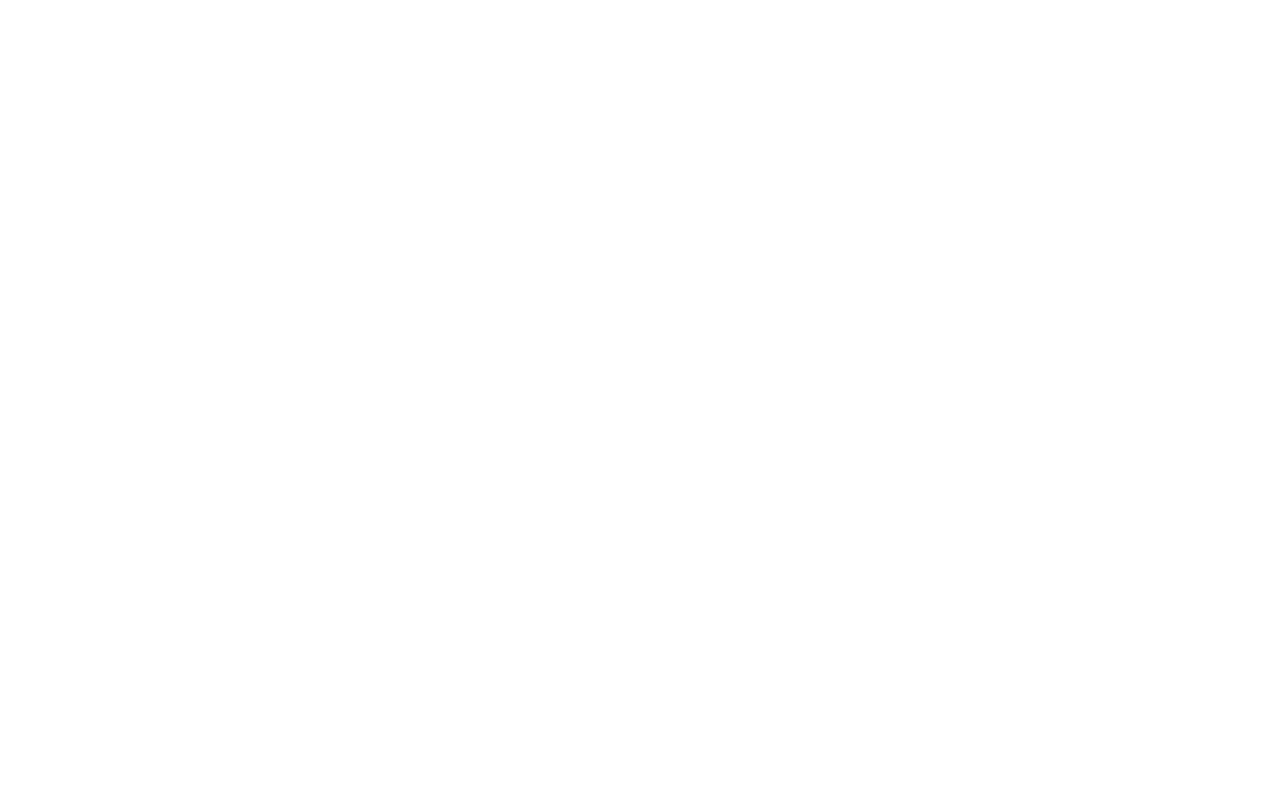
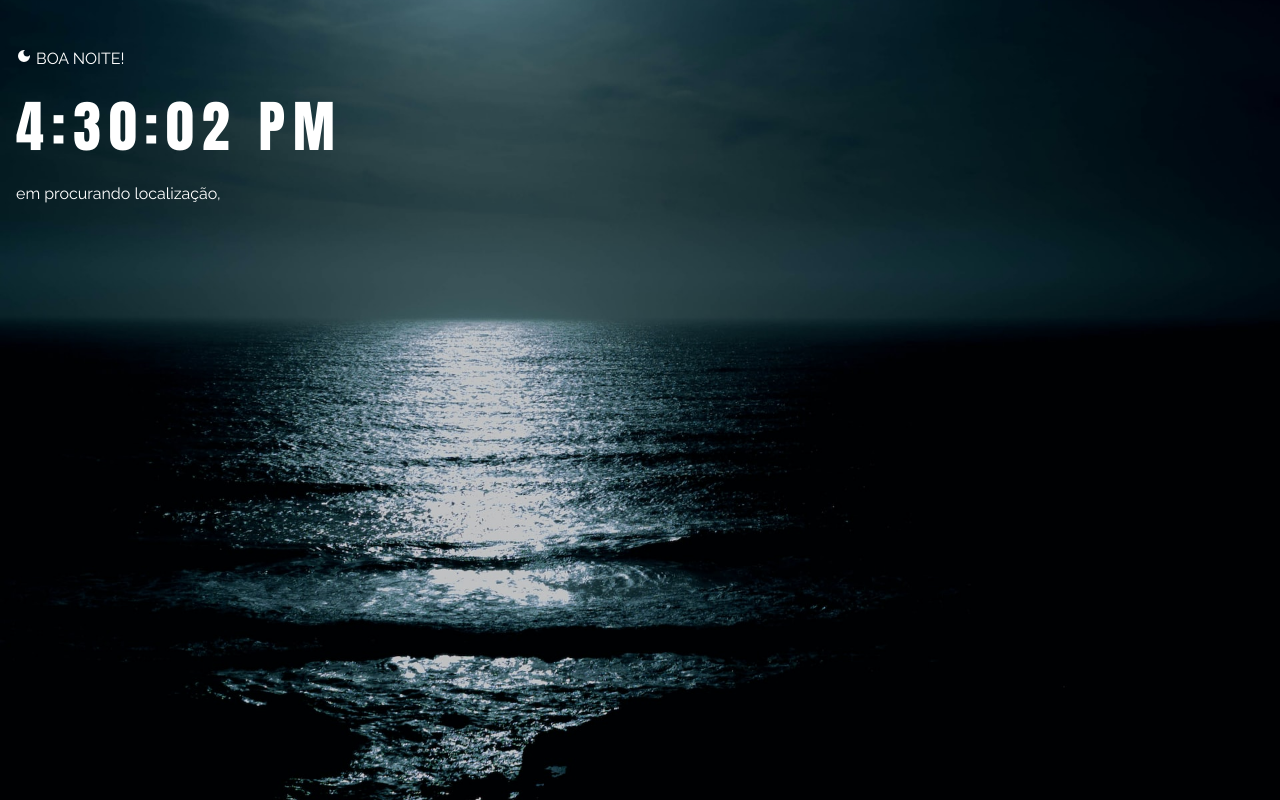
Before and after one commit to Arydiane/clock, a React (Create React App) app: page / in a window 1280 px wide. Built offline with nearby package versions, Linux system fonts and the light colour scheme.

Commit message:
feature - exibe horário atualizado

```diff
--- a/src/components/Clock/index.jsx
+++ b/src/components/Clock/index.jsx
@@ -1,27 +1,50 @@
-import React from "react";
+import React, { useEffect, useState } from "react";
 import styles from "./Clock.module.scss"
+import backgroundDay from "assets/images/day-medium.jpg"
+import backgroundNight from "assets/images/night-medium.jpg"
+import { MdDarkMode, MdWbSunny } from "react-icons/md";
 
-export default function Clock(){
+export default function Clock() {
 
     let now = new Date()
+    const [time, setTime] = useState(() => { return now.toLocaleTimeString() })
+    const [location, setLocation] = useState(() => { return { city: "procurando localização", countryCode: "" } })
 
-    const months = ['Janeiro', 'Fevereiro', 'Março', 'Abril', 'Maio', 'Junho', 'Julho', 'Agosto', 'Setembro', 'Outubro', 'Novembro', 'Dezembro']
-    const daysWeek = ['Domingo', 'Segunda', 'Terça', 'Quarta', 'Quinta', 'Sexta', 'Sábado']
 
-    const day = now.getDate()
-    const month = now.getMonth()
-    const year = now.getFullYear()
-    const dayWeek = now.getDay()
-    const hour = now.getHours()
-    const min = now.getMinutes()
+
+    function updateTime() {
+        now = new Date()
+        setTime(now.toLocaleTimeString())
+    }
+
+    function greetingMessage(hour) {
+        let message = ''
+
+        if (hour > 0 && hour < 12) {
+            message = <> <MdWbSunny /> Bom dia! </>
+        } else if (hour < 18) {
+            message = <> <MdWbSunny /> Boa tarde! </>
+        } else {
+            message = <> <MdDarkMode /> Boa noite! </>
+        }
+
+        return message
+    }
+
+    setInterval(updateTime, 1000)
 
     return (
-        <section className={styles.clock__container}>
-            <p className={styles.clock__greeting}>Mensagem: Boa tarde!</p>
-            <p className={styles.clock__time}>{hour}:{min}</p>
-            <p className={styles.clock__date}>{daysWeek[dayWeek]}, {day} de {months[month]} de {year}</p>
-            <p className={styles.clock__location}>Cidade, Pais</p>
-
+        <section
+            className={styles.clock}
+            style={{ backgroundImage: time.slice(0, 2) < 18 ? `url(${backgroundDay})` : `url(${backgroundNight})` }}
+        >
+            <div className={styles.clock__container}>
+                <p className={styles.clock__greeting}>
+                    {greetingMessage(time.slice(0, 2))}
+                </p>
+                <p className={styles.clock__time}>{time}</p>
+                <p className={styles.clock__location}> em {location.city}, {location.countryCode}</p>
+            </div>
         </section>
     )
 }
```
